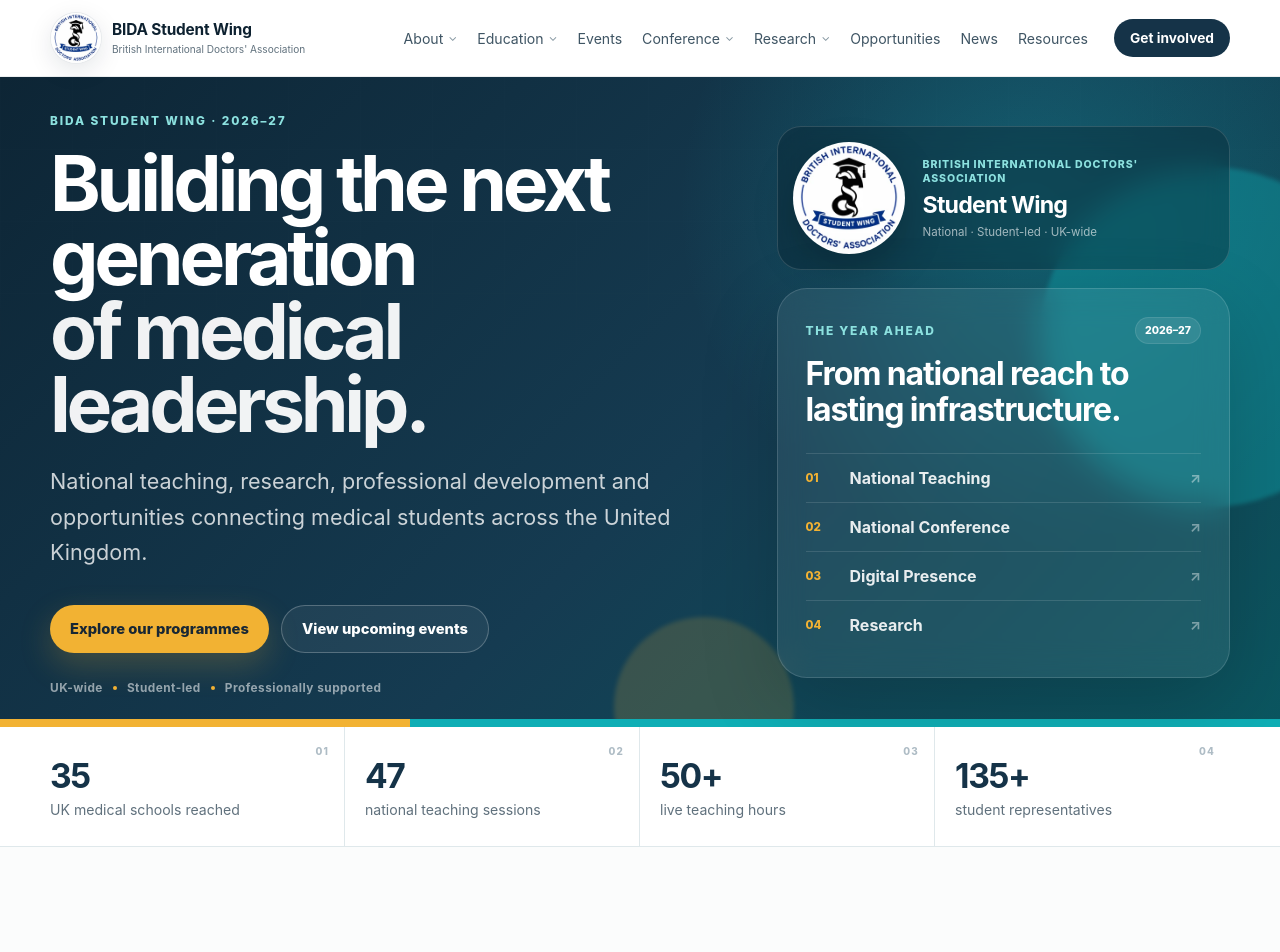
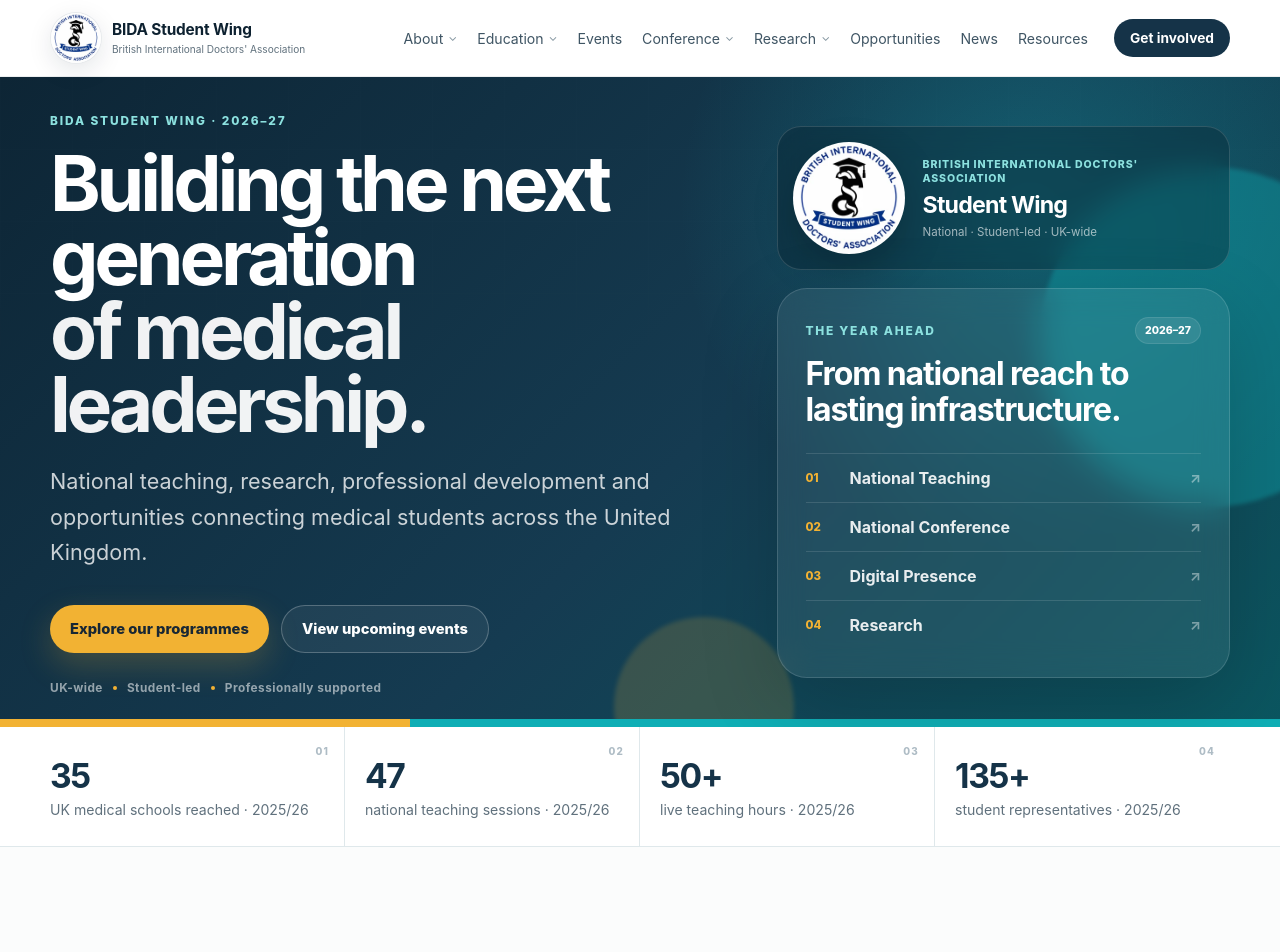
Before and after one commit to faisalmhalnawab/bida-student-wing, a Next.js app: page / in a window 1280 px wide. Shown: the top 952 px of the page. Built offline with nearby package versions, Linux system fonts and the light colour scheme.

Commit message:
Clarify historical context for homepage impact figures

```diff
--- a/data/site.ts
+++ b/data/site.ts
@@ -10,10 +10,10 @@ export const navItems = [
 ] as const;
 
 export const impactStats = [
-  { value: "35", label: "UK medical schools reached" },
-  { value: "47", label: "national teaching sessions" },
-  { value: "50+", label: "live teaching hours" },
-  { value: "135+", label: "student representatives" },
+  { value: "35", label: "UK medical schools reached · 2025/26" },
+  { value: "47", label: "national teaching sessions · 2025/26" },
+  { value: "50+", label: "live teaching hours · 2025/26" },
+  { value: "135+", label: "student representatives · 2025/26" },
 ] as const;
 
 export const programmeCards = [
```
